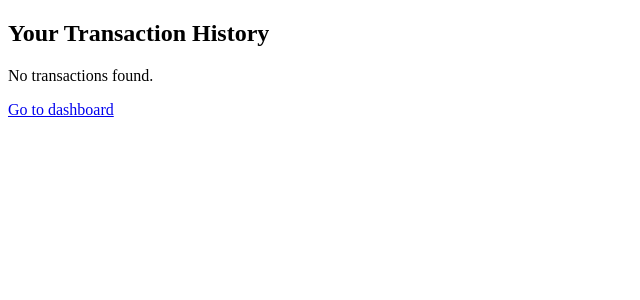
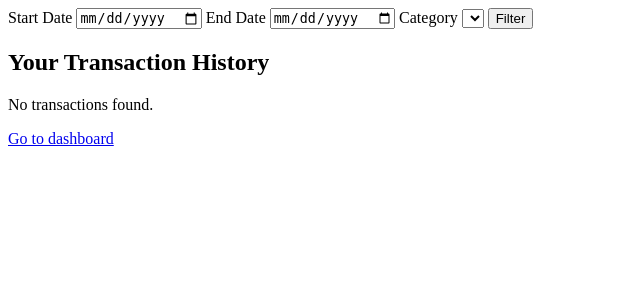
Before and after one commit to quduss/personal_finance_tracker, a Flask app: page /transactions in a window 1280 px wide. Shown: the top 300 px of the page, without its empty margins (0-640 px from the left). Run offline with Flask 3, Linux system fonts and the light colour scheme; the visitor is signed in with stand-in values (Sample User, id 1); data that the repository does not hold is empty.

Commit message:
Display form for filtering transactions

```diff
--- a/templates/transactions.html
+++ b/templates/transactions.html
@@ -6,6 +6,20 @@
     <title>Document</title>
 </head>
 <body>
+    <form method="POST" action="{{ url_for('transactions') }}">
+        {{ form.hidden_tag() }}
+
+        <label for="start_date">Start Date</label>
+        {{ form.start_date() }}
+
+        <label for="end_date">End Date</label>
+        {{ form.end_date() }}
+
+        <label for="category">Category</label>
+        {{ form.category() }}
+
+        <button type="submit">Filter</button>
+    </form>
     <h2>Your Transaction History</h2>
 
     {% if transactions %}
```
